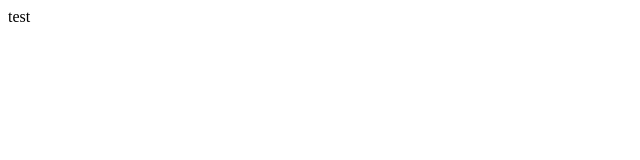
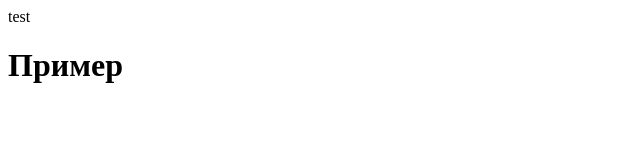
Before and after one commit to AminaSmekalina/first-project, a plain HTML site: page index.html in a window 1280 px wide. Shown: the whole page, without its empty margins (0-640 px from the left). Drawn offline with Linux system fonts and the light colour scheme.

Commit message:
Пример

```diff
--- a/index.html
+++ b/index.html
@@ -1 +1,2 @@
 <header>test</header>
+<h1>Пример</h1>
```
